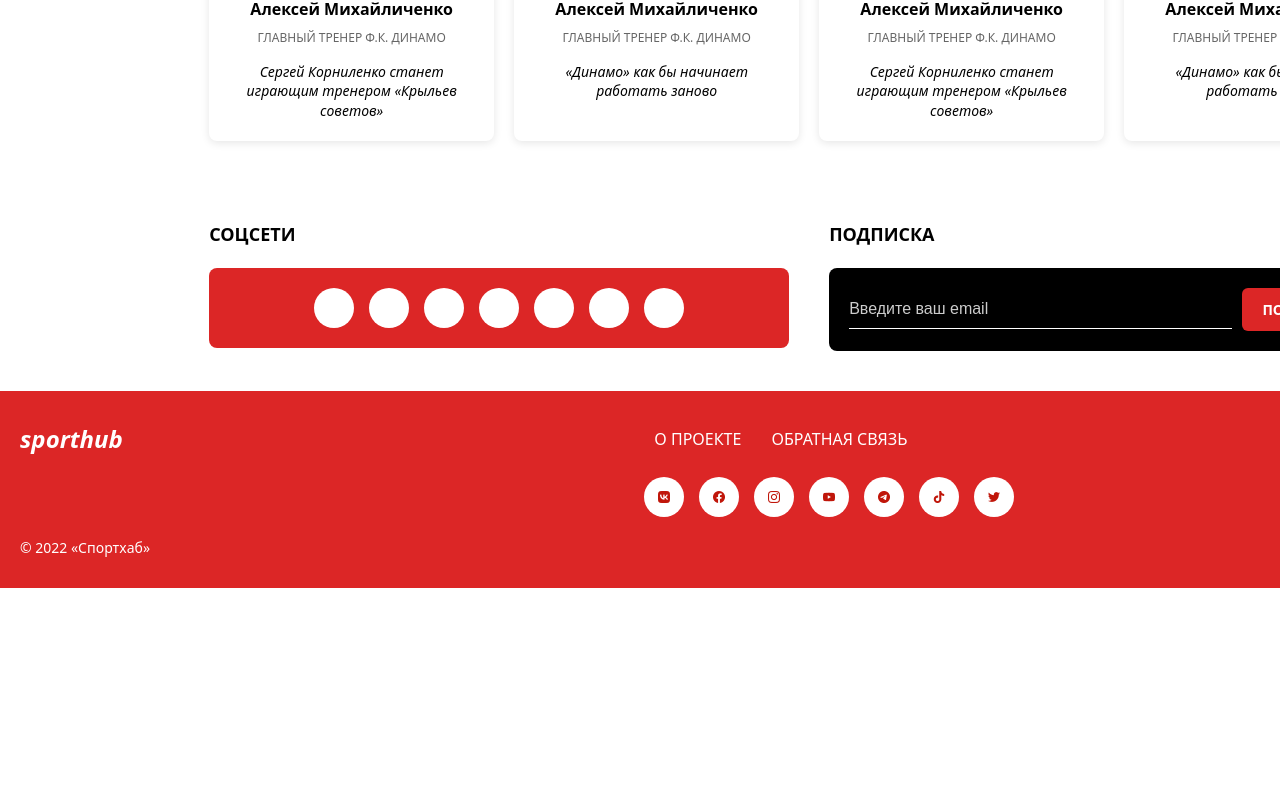
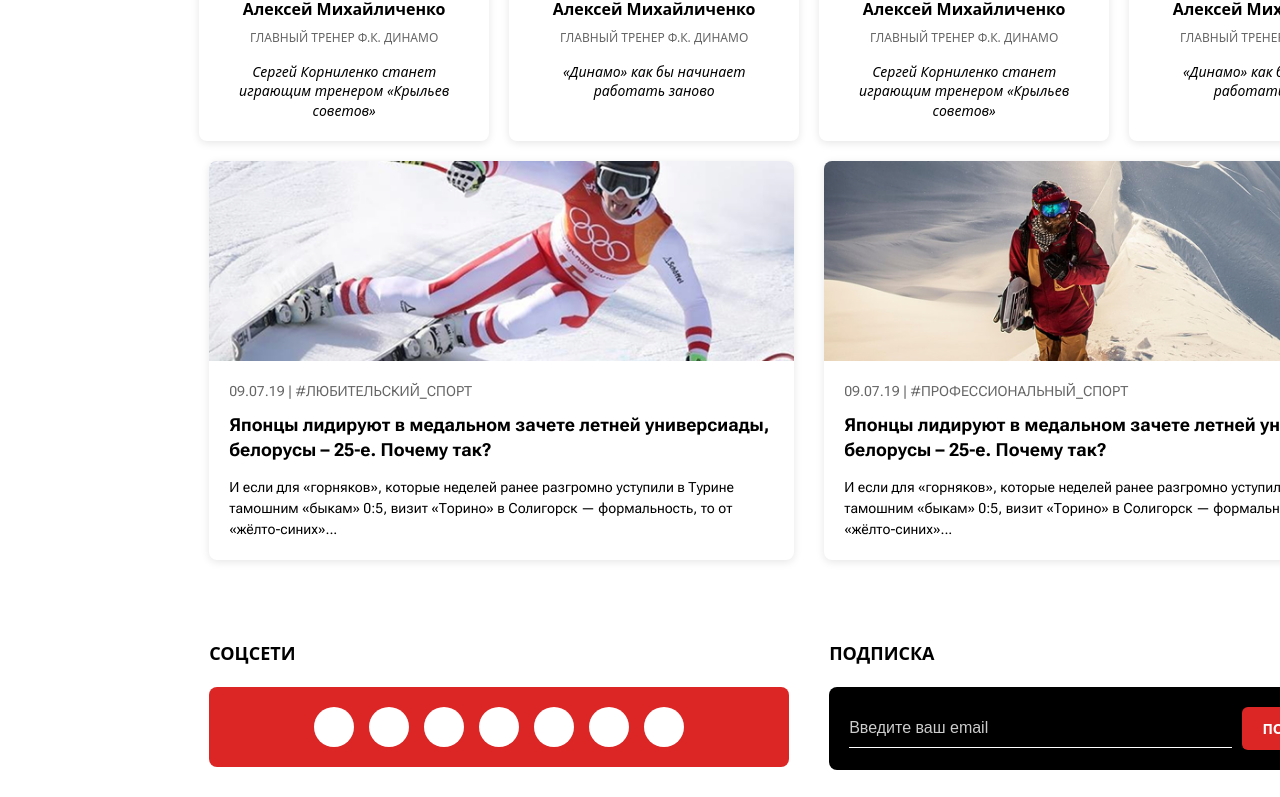
Before and after one commit to rezniki/Sporthub, a React app: page / in a window 1280 px wide. Shown: the part 2048-2845 px from the top of the page. Before the commit the page ends 2636 px from the top, so only its background shows below. Built offline with nearby package versions, Linux system fonts and the light colour scheme; the HTML template or start-up script is replaced by a standard one.

Commit message:
ProfileBlocks / change style

```diff
--- a/src/pages/ProfileBlocks/ProfileBlocks.jsx
+++ b/src/pages/ProfileBlocks/ProfileBlocks.jsx
@@ -50,6 +50,30 @@ const ProfileBlocks = () => {
                     <p className="profile-quote">«Динамо» как бы начинает работать заново</p>
                 </div>
             </div>
+
+            <div className="news-grid">
+                <div className="news-item">
+                    <div className="news-image">
+                            <img src="/src/img/main-image2.png" alt="Skier" />
+                    </div>
+                    <div className="news-text">
+                        <div className="news-meta">09.07.19 | #ЛЮБИТЕЛЬСКИЙ_СПОРТ</div>
+                        <h3 className="news-headline">Японцы лидируют в медальном зачете летней универсиады, белорусы – 25-е. Почему так?</h3>
+                        <p className="news-snippet">И если для «горняков», которые неделей ранее разгромно уступили в Турине тамошним «быкам» 0:5, визит «Торино» в Солигорск — формальность, то от «жёлто-синих»...</p>
+                    </div>
+                </div>
+
+                <div className="news-item">
+                    <div className="news-image">
+                        <img src="/src/img/main-image1.png" alt="Football players" />
+                    </div>
+                    <div className="news-text">
+                        <div className="news-meta">09.07.19 | #ПРОФЕССИОНАЛЬНЫЙ_СПОРТ</div>
+                        <h3 className="news-headline">Японцы лидируют в медальном зачете летней универсиады, белорусы – 25-е. Почему так?</h3>
+                        <p className="news-snippet">И если для «горняков», которые неделей ранее разгромно уступили в Турине тамошним «быкам» 0:5, визит «Торино» в Солигорск — формальность, то от «жёлто-синих»...</p>
+                    </div>
+                </div>
+            </div>
         </div>
     );
 };
--- a/src/pages/ProfileBlocks/style.css
+++ b/src/pages/ProfileBlocks/style.css
@@ -1,11 +1,10 @@
 .profile-blocks {
     display: flex;
     justify-content: center;
+    flex-wrap: wrap;
     gap: 20px;
     padding: 40px 20px;
     background-color: white;
-    max-width: 1200px;
-    margin: 0 auto;
 }
 
 .profile-item {
@@ -68,6 +67,57 @@
     font-style: italic;
 }
 
+.news-grid {
+    display: grid;
+    grid-template-columns: repeat(2, 1fr);
+    gap: 30px;
+    max-width: 1200px;
+    margin: 0 auto;
+    padding: 0 20px;
+}
+
+.news-image {
+    width: 100%;
+    height: 200px;
+    overflow: hidden;
+}
+
+.news-image img {
+    width: 100%;
+    height: 100%;
+    object-fit: cover;
+}
+
+.news-text {
+    padding: 20px;
+}
+
+.news-meta {
+    font-family: Roboto Flex;
+    font-size: 14px;
+    color: #666;
+    margin-bottom: 10px;
+}
+
+.news-headline {
+    font-family: Roboto Flex;
+    font-size: 18px;
+    font-weight: bold;
+    color: black;
+    margin: 0 0 15px 0;
+    line-height: 1.4;
+}
+
+.news-snippet {
+    font-family: Roboto Flex;
+    font-size: 14px;
+    color: black;
+    line-height: 1.5;
+    margin: 0;
+}
+
+
+
 @media (max-width: 768px) {
     .profile-blocks {
         flex-direction: column;
```
